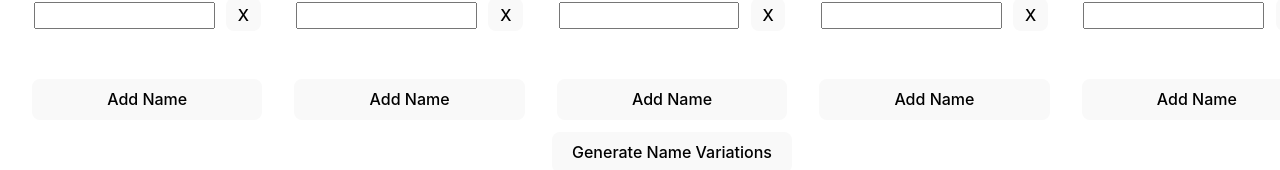
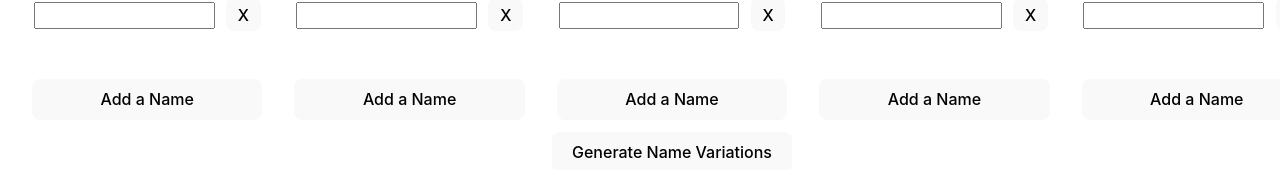
Before and after one commit to SheldonDavis/NameVariations, a React (Vite) app: page / in a window 1280 px wide. Shown: the part 427-597 px from the top of the page. Built offline with nearby package versions, Linux system fonts and the light colour scheme.

Commit message:
changed button text

```diff
--- a/src/components/TextBoxList.tsx
+++ b/src/components/TextBoxList.tsx
@@ -25,7 +25,7 @@ function TextBoxList(props: Props) {
           </>
         )}
       </span>
-      <button onClick={appendBlankName}>Add Name</button>
+      <button onClick={appendBlankName}>Add a Name</button>
     </>
   );
 }
```
